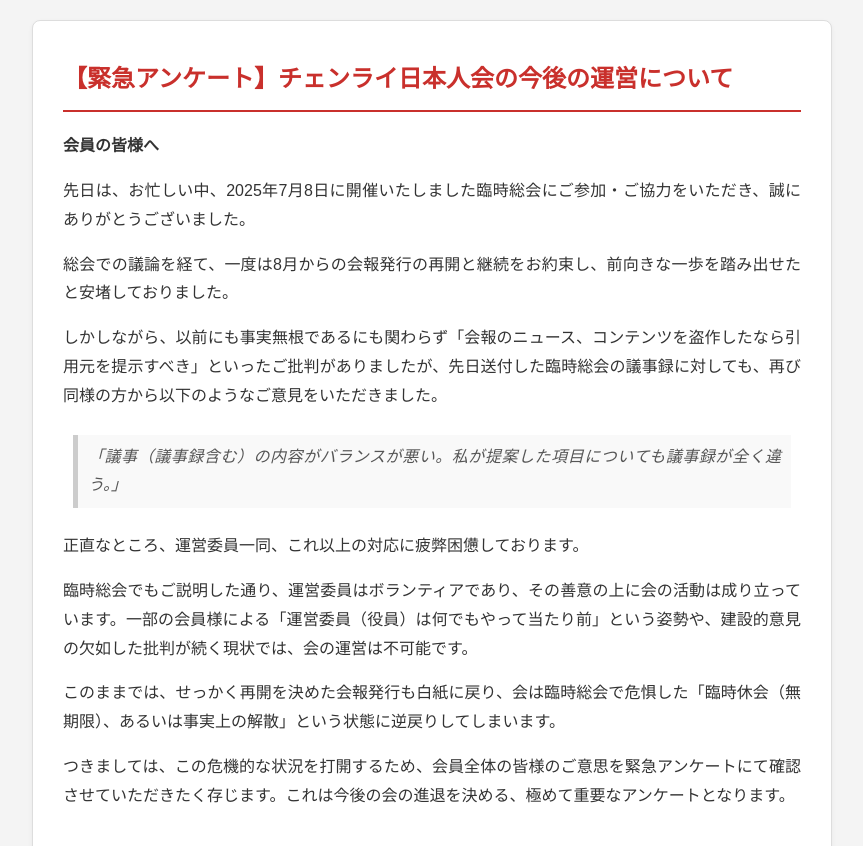
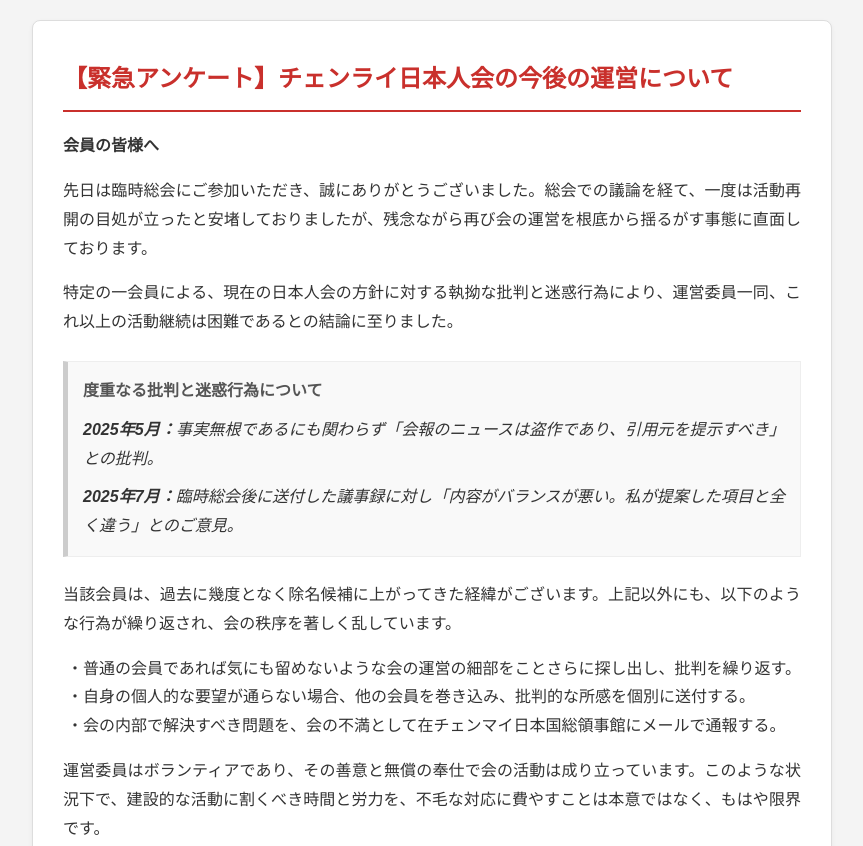
Before and after one commit to rinyan-thai23/jacr, a plain HTML site: page 2025/0710nnn.html in a window 1280 px wide. Shown: the top 846 px of the page, without its empty margins (208-1071 px from the left). Drawn offline with Linux system fonts and the light colour scheme.

Commit message:
Update 0710nnn.html

```diff
--- a/2025/0710nnn.html
+++ b/2025/0710nnn.html
@@ -36,16 +36,25 @@
             margin-top: 30px;
             text-align: right;
         }
-        blockquote {
+        .incident-box {
             background-color: #f9f9f9;
+            border: 1px solid #eee;
             border-left: 5px solid #ccc;
-            margin: 1.5em 10px;
-            padding: 0.5em 10px;
-            font-style: italic;
+            margin: 1.5em 0;
+            padding: 15px;
+        }
+        .incident-box h3 {
+            margin: 0 0 10px 0;
+            font-size: 16px;
             color: #555;
         }
-        blockquote p {
+        .incident-box p {
             margin: 0;
+            font-style: italic;
+        }
+        ul {
+            list-style-type: '・';
+            padding-left: 20px;
         }
         .survey-section {
             margin-top: 40px;
@@ -92,26 +101,33 @@
         <p><strong>会員の皆様へ</strong></p>
 
         <p>
-            先日は、お忙しい中、2025年7月8日に開催いたしました臨時総会にご参加・ご協力をいただき、誠にありがとうございました。
+            先日は臨時総会にご参加いただき、誠にありがとうございました。総会での議論を経て、一度は活動再開の目処が立ったと安堵しておりましたが、残念ながら再び会の運営を根底から揺るがす事態に直面しております。
         </p>
         <p>
-            総会での議論を経て、一度は8月からの会報発行の再開と継続をお約束し、前向きな一歩を踏み出せたと安堵しておりました。
-        </p>
-        <p>
-            しかしながら、以前にも事実無根であるにも関わらず「会報のニュース、コンテンツを盗作したなら引用元を提示すべき」といったご批判がありましたが、先日送付した臨時総会の議事録に対しても、再び同様の方から以下のようなご意見をいただきました。
+            特定の一会員による、現在の日本人会の方針に対する執拗な批判と迷惑行為により、運営委員一同、これ以上の活動継続は困難であるとの結論に至りました。
         </p>
 
-        <blockquote>
+        <div class="incident-box">
+            <h3>度重なる批判と迷惑行為について</h3>
             <p>
-                「議事（議事録含む）の内容がバランスが悪い。私が提案した項目についても議事録が全く違う。」
+                <strong>2025年5月：</strong>事実無根であるにも関わらず「会報のニュースは盗作であり、引用元を提示すべき」との批判。
             </p>
-        </blockquote>
+            <p style="margin-top: 10px;">
+                <strong>2025年7月：</strong>臨時総会後に送付した議事録に対し「内容がバランスが悪い。私が提案した項目と全く違う」とのご意見。
+            </p>
+        </div>
 
         <p>
-            正直なところ、運営委員一同、これ以上の対応に疲弊困憊しております。
+            当該会員は、過去に幾度となく除名候補に上がってきた経緯がございます。上記以外にも、以下のような行為が繰り返され、会の秩序を著しく乱しています。
         </p>
+        <ul>
+            <li>普通の会員であれば気にも留めないような会の運営の細部をことさらに探し出し、批判を繰り返す。</li>
+            <li>自身の個人的な要望が通らない場合、他の会員を巻き込み、批判的な所感を個別に送付する。</li>
+            <li>会の内部で解決すべき問題を、会の不満として在チェンマイ日本国総領事館にメールで通報する。</li>
+        </ul>
+
         <p>
-            臨時総会でもご説明した通り、運営委員はボランティアであり、その善意の上に会の活動は成り立っています。一部の会員様による「運営委員（役員）は何でもやって当たり前」という姿勢や、建設的意見の欠如した批判が続く現状では、会の運営は不可能です。
+            運営委員はボランティアであり、その善意と無償の奉仕で会の活動は成り立っています。このような状況下で、建設的な活動に割くべき時間と労力を、不毛な対応に費やすことは本意ではなく、もはや限界です。
         </p>
         <p>
             このままでは、せっかく再開を決めた会報発行も白紙に戻り、会は臨時総会で危惧した「臨時休会（無期限）、あるいは事実上の解散」という状態に逆戻りしてしまいます。
```
